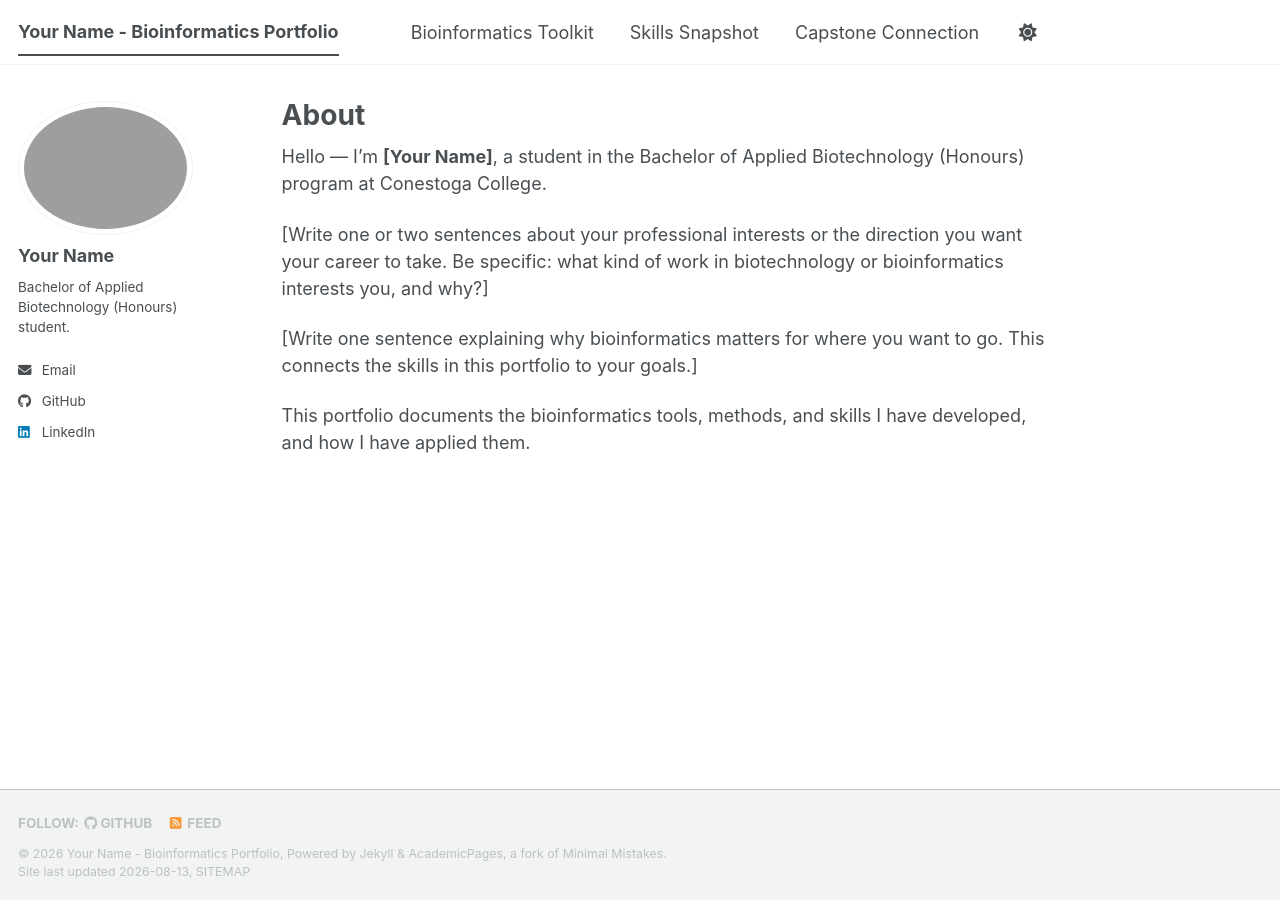
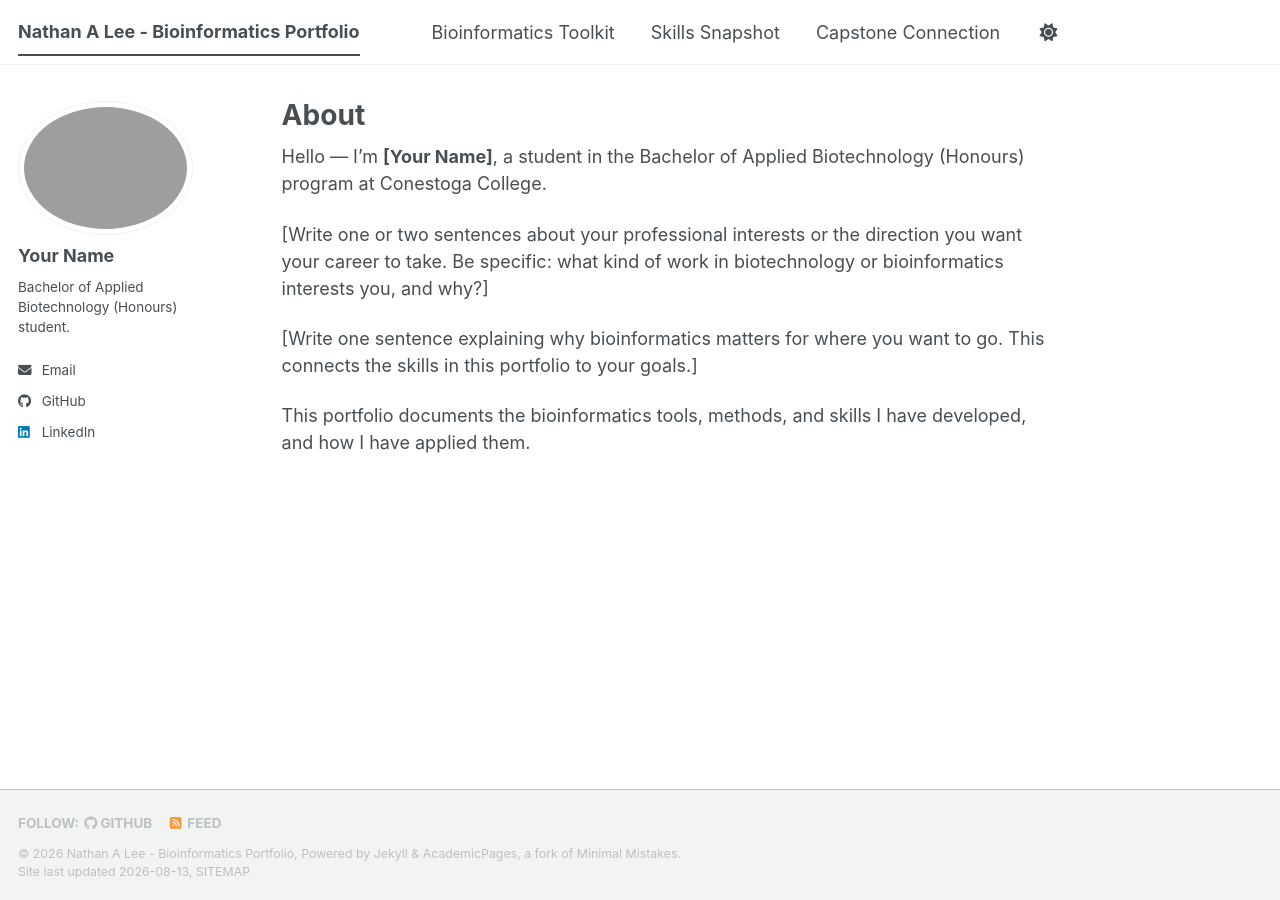
Before and after one commit to Nlee4788/biot74000-portfolio, a Jekyll site: the page built from _pages/about.md, in a window 1280 px wide. Built offline with Jekyll 4.4.1, drawn with Linux system fonts in a browser that asks for light colours; a script bundle is joined from its source files by our own code; library files that are not in the unit come from our copies; part of the change alters nothing that is shown.

Commit message:
Update site title and GitHub repository details

```diff
--- a/_config.yml
+++ b/_config.yml
@@ -16,7 +16,7 @@
 
 # Your site's title - appears in the top-left of every page and in the browser tab.
 # Example: "Nykole Crevits - Bioinformatics Portfolio"
-title: "Your Name - Bioinformatics Portfolio"
+title: "Nathan A Lee - Bioinformatics Portfolio"
 
 # A short subtitle/description for the site.
 description: "BIOT74000 Bioinformatics E-Portfolio, Bachelor of Applied Biotechnology (Honours), Conestoga College."
@@ -27,7 +27,7 @@ description: "BIOT74000 Bioinformatics E-Portfolio, Bachelor of Applied Biotechn
 # -------------------------------------------------------------------
 
 # Replace "yourusername" with your GitHub username (lowercase).
-url: "https://yourusername.github.io"
+url: "https://nlee4788.github.io"
 
 # This MUST match your repository name exactly, including the leading slash.
 # If you named your repository "biot74000-portfolio" as instructed, leave this as-is.
@@ -35,7 +35,7 @@ url: "https://yourusername.github.io"
 baseurl: "/biot74000-portfolio"
 
 # Replace with: yourusername/biot74000-portfolio
-repository: "yourusername/biot74000-portfolio"
+repository: "nlee4788/biot74000-portfolio"
 
 # -------------------------------------------------------------------
 #  YOUR PROFILE (appears in the sidebar on every page)
```
